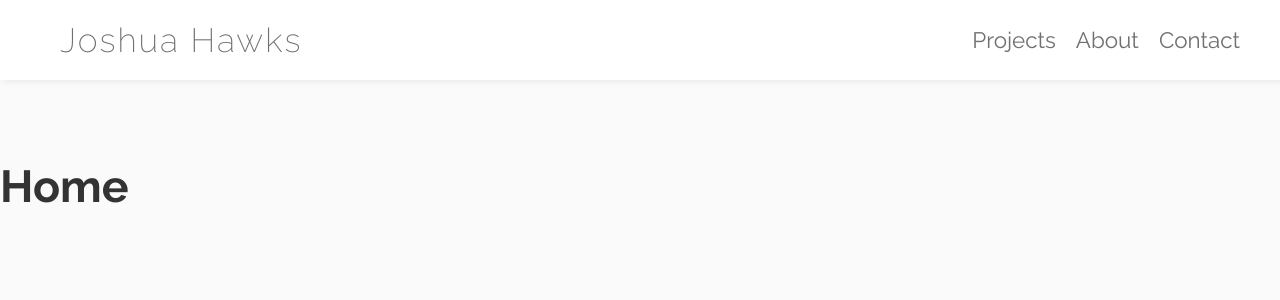
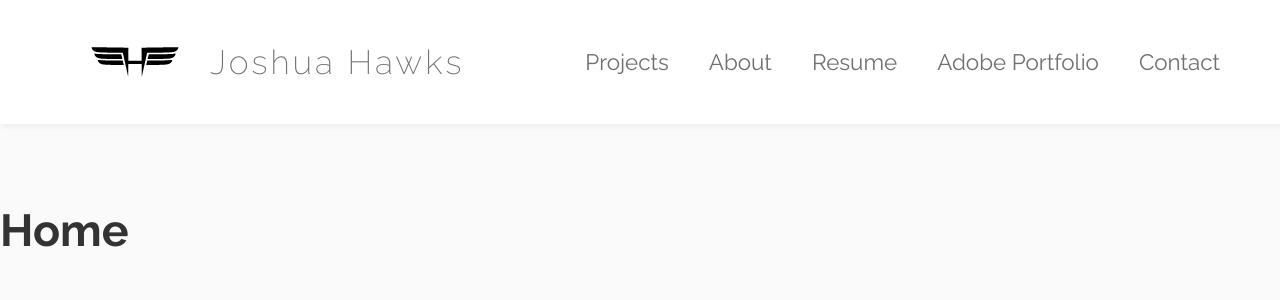
Before and after one commit to jdhawks2132/portfolio, a React (Create React App) app in the folder client/: page / in a window 1280 px wide. Shown: the top 300 px of the page. Built offline with nearby package versions, Linux system fonts and the light colour scheme; no server answers.

Commit message:
navbar links & logo import

```diff
--- a/client/src/components/Navbar.css
+++ b/client/src/components/Navbar.css
@@ -14,7 +14,7 @@
 }
 .navbar .logo {
 	color: var(--heading-color);
-	letter-spacing: 2px;
+	letter-spacing: 3px;
 	display: flex;
 	align-items: center;
 	margin-right: auto;
@@ -23,13 +23,18 @@
 .navbar .logo h1 {
 	font-weight: 200;
 }
+.navbar .logo h1:hover {
+	color: red;
+}
 .navbar .logo img {
-	margin-right: 10px;
-	width: 75px;
-	margin-top: -8px;
+	width: 150px;
 }
 .navbar a {
 	color: #707070;
 	text-decoration: none;
-	margin-right: 20px;
+	margin-right: 40px;
 }
+
+.navbar a:hover {
+	color: red;
+}
--- a/client/src/components/Navbar.js
+++ b/client/src/components/Navbar.js
@@ -1,6 +1,6 @@
 import React from 'react';
 import { Link } from 'react-router-dom';
-
+import Logo from '../assets/Logo.svg';
 //styles
 import './Navbar.css';
 
@@ -9,6 +9,7 @@
 		<nav className='navbar'>
 			<ul>
 				<li className='logo'>
+					<img src={Logo} alt='logo' />
 					<Link to='/'>
 						<h1>Joshua Hawks</h1>
 					</Link>
@@ -18,6 +19,24 @@
 				</li>
 				<li>
 					<Link to='/about'>About</Link>
+				</li>
+				<li>
+					<a
+						href='https://drive.google.com/file/d/1jbeHE5qYxWmL1CXbRIayN6GthQoK3pv-/view?usp=sharing'
+						target='_blank'
+						rel='noreferrer noopener'
+					>
+						Resume
+					</a>
+				</li>
+				<li>
+					<a
+						href='https://jdhawks.myportfolio.com/'
+						target='_blank'
+						rel='noreferrer noopener'
+					>
+						Adobe Portfolio
+					</a>
 				</li>
 
 				<li>
```
Also changed, not shown: client/src/assets/Logo.svg (added).
